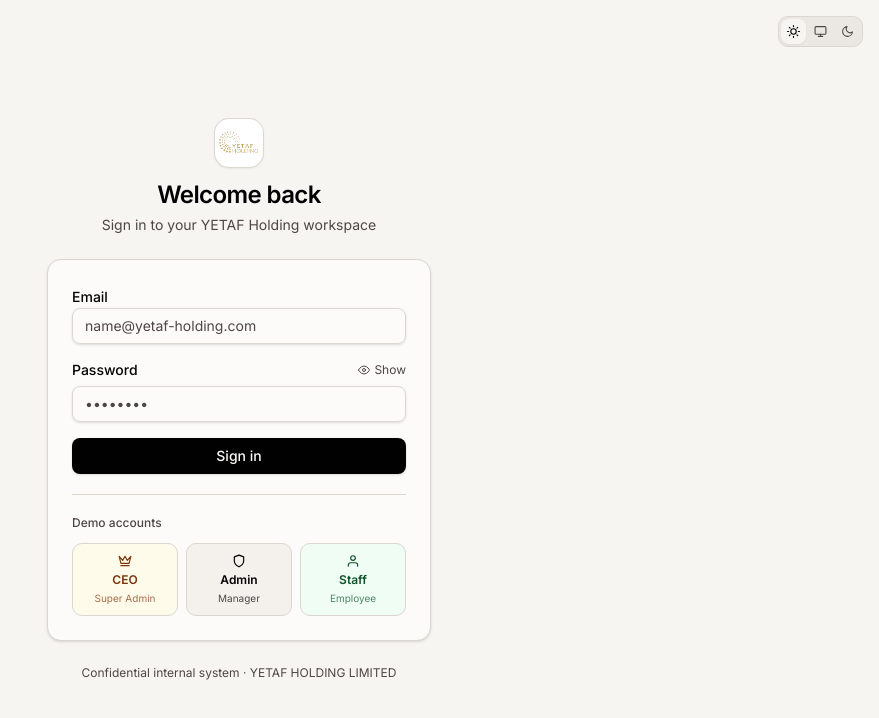
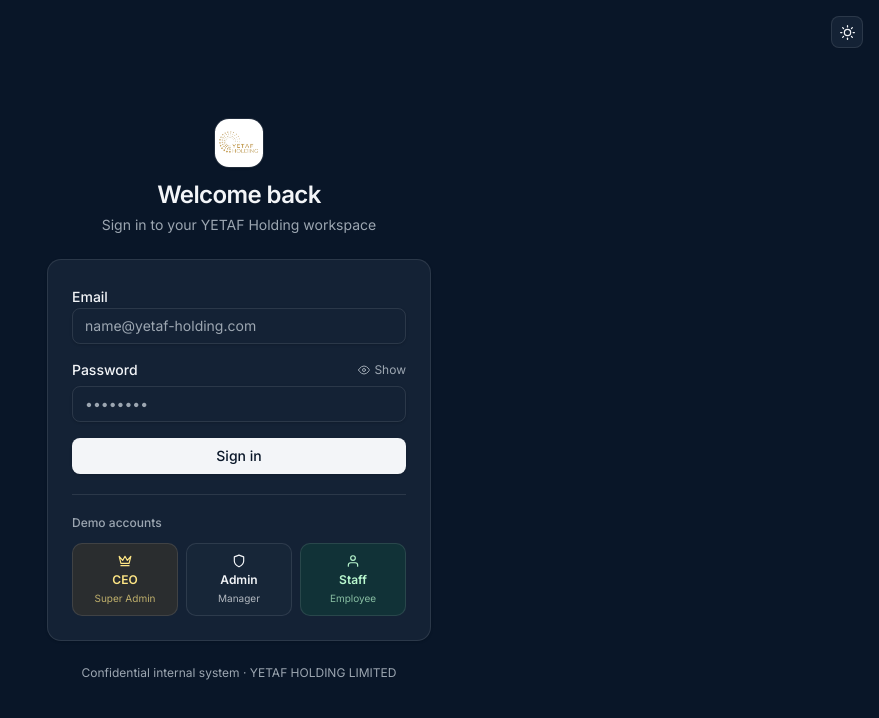
Before and after one commit to ezerahailu4-boop/weekly-monthly-report, a Next.js app: page /login in a window 1280 px wide. Both pictures are taken after a click on the button "Switch to Dark Mode". Shown: the top 718 px of the page, without its empty margins (401-1280 px from the left). Built offline with nearby package versions, Linux system fonts and the light colour scheme.

Commit message:
fix: replace 3-way theme pill with single click-to-toggle button

```diff
--- a/src/components/ThemeProvider.tsx
+++ b/src/components/ThemeProvider.tsx
@@ -97,7 +97,7 @@ export function useTheme() {
 }
 
 const SunIcon = () => (
-  <svg width="13" height="13" viewBox="0 0 24 24" fill="none" stroke="currentColor" strokeWidth="2" strokeLinecap="round" strokeLinejoin="round">
+  <svg width="15" height="15" viewBox="0 0 24 24" fill="none" stroke="currentColor" strokeWidth="2" strokeLinecap="round" strokeLinejoin="round">
     <circle cx="12" cy="12" r="5" />
     <line x1="12" y1="1" x2="12" y2="3" /><line x1="12" y1="21" x2="12" y2="23" />
     <line x1="4.22" y1="4.22" x2="5.64" y2="5.64" /><line x1="18.36" y1="18.36" x2="19.78" y2="19.78" />
@@ -107,16 +107,8 @@ const SunIcon = () => (
 );
 
 const MoonIcon = () => (
-  <svg width="13" height="13" viewBox="0 0 24 24" fill="none" stroke="currentColor" strokeWidth="2" strokeLinecap="round" strokeLinejoin="round">
+  <svg width="15" height="15" viewBox="0 0 24 24" fill="none" stroke="currentColor" strokeWidth="2" strokeLinecap="round" strokeLinejoin="round">
     <path d="M21 12.79A9 9 0 1 1 11.21 3 7 7 0 0 0 21 12.79z" />
-  </svg>
-);
-
-const SystemIcon = () => (
-  <svg width="13" height="13" viewBox="0 0 24 24" fill="none" stroke="currentColor" strokeWidth="2" strokeLinecap="round" strokeLinejoin="round">
-    <rect x="2" y="3" width="20" height="14" rx="2" />
-    <line x1="8" y1="21" x2="16" y2="21" />
-    <line x1="12" y1="17" x2="12" y2="21" />
   </svg>
 );
 
@@ -127,7 +119,7 @@ export function ThemeToggle({
   className?: string;
   showLabel?: boolean;
 }) {
-  const { theme, setTheme } = useTheme();
+  const { resolvedTheme, toggleTheme } = useTheme();
   const mounted = useSyncExternalStore(
     emptySubscribe,
     () => true,
@@ -135,58 +127,41 @@ export function ThemeToggle({
   );
 
   if (!mounted) {
-    return <div className={`h-8 w-24 rounded-lg border border-border bg-muted ${className}`} aria-hidden="true" />;
-  }
-
-  const options: { value: Theme; icon: React.ReactNode; label: string }[] = [
-    { value: "light", icon: <SunIcon />, label: "Light" },
-    { value: "system", icon: <SystemIcon />, label: "System" },
-    { value: "dark", icon: <MoonIcon />, label: "Dark" },
-  ];
-
-  if (showLabel) {
-    // Sidebar: vertical stacked list
     return (
-      <div className={`flex flex-col gap-0.5 w-full ${className}`}>
-        {options.map((opt) => (
-          <button
-            key={opt.value}
-            type="button"
-            onClick={() => setTheme(opt.value)}
-            className={`flex items-center gap-2 rounded-md px-2 py-1.5 text-xs font-medium transition-colors w-full ${
-              theme === opt.value
-                ? "bg-sidebar-accent text-sidebar-accent-foreground"
-                : "text-muted-foreground hover:bg-sidebar-accent hover:text-sidebar-accent-foreground"
-            }`}
-          >
-            <span className={theme === opt.value ? "text-accent" : ""}>{opt.icon}</span>
-            {opt.label}
-            {theme === opt.value && <span className="ml-auto h-1.5 w-1.5 rounded-full bg-accent" />}
-          </button>
-        ))}
-      </div>
+      <div
+        className={`h-8 ${showLabel ? "w-full" : "w-8"} rounded-md border border-border bg-muted ${className}`}
+        aria-hidden="true"
+      />
     );
   }
 
-  // Topbar: compact 3-way pill
+  const isDark = resolvedTheme === "dark";
+  const actionLabel = isDark ? "Switch to Light Mode" : "Switch to Dark Mode";
+
+  if (showLabel) {
+    return (
+      <button
+        type="button"
+        onClick={toggleTheme}
+        title={actionLabel}
+        aria-label={actionLabel}
+        className={`flex w-full items-center gap-2 rounded-md px-2 py-1.5 text-xs font-medium text-muted-foreground transition-colors hover:bg-sidebar-accent hover:text-sidebar-accent-foreground ${className}`}
+      >
+        <span className="text-brand">{isDark ? <SunIcon /> : <MoonIcon />}</span>
+        <span>{isDark ? "Light Mode" : "Dark Mode"}</span>
+      </button>
+    );
+  }
+
   return (
-    <div className={`inline-flex items-center rounded-lg border border-border bg-muted p-0.5 gap-0.5 ${className}`}>
-      {options.map((opt) => (
-        <button
-          key={opt.value}
-          type="button"
-          onClick={() => setTheme(opt.value)}
-          title={opt.label}
-          aria-label={opt.label}
-          className={`inline-flex items-center justify-center rounded-md p-1.5 transition-colors ${
-            theme === opt.value
-              ? "bg-background text-foreground shadow-xs"
-              : "text-muted-foreground hover:text-foreground"
-          }`}
-        >
-          {opt.icon}
-        </button>
-      ))}
-    </div>
+    <button
+      type="button"
+      onClick={toggleTheme}
+      title={actionLabel}
+      aria-label={actionLabel}
+      className={`inline-flex h-8 w-8 items-center justify-center rounded-md border border-border bg-card text-foreground shadow-2xs transition-colors hover:bg-muted ${className}`}
+    >
+      {isDark ? <SunIcon /> : <MoonIcon />}
+    </button>
   );
 }
```
